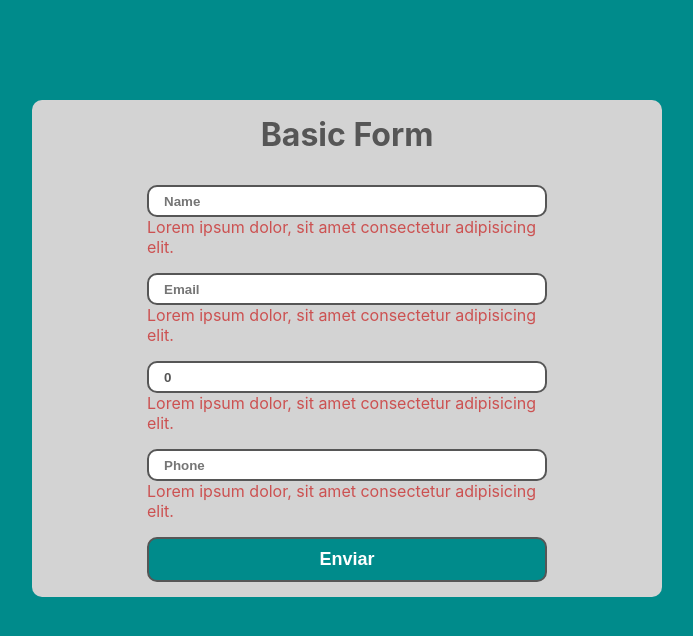
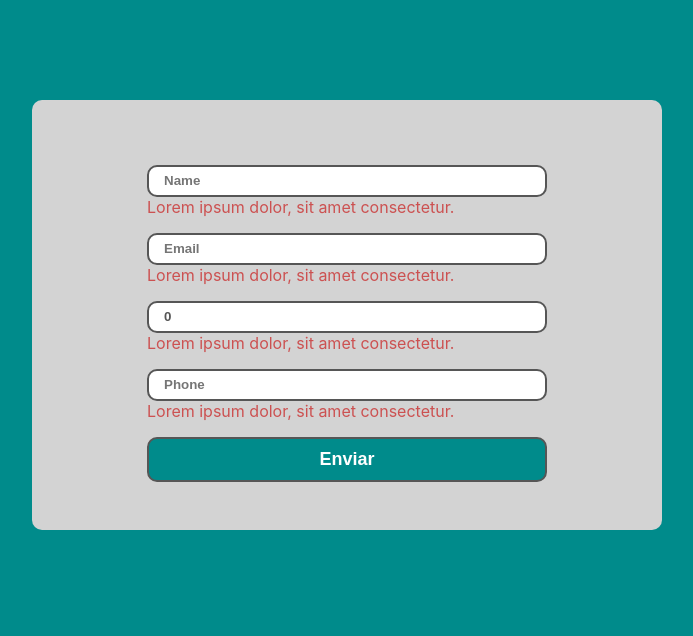
Before and after one commit to albeiromr/formik-structure, a React (Create React App) app: page / in a window 1280 px wide. Shown: the top 636 px of the page, without its empty margins (293-986 px from the left). Built offline with nearby package versions, Linux system fonts and the light colour scheme.

Commit message:
crea forma basica

```diff
--- a/src/components/basic-form/basic-form.component.tsx
+++ b/src/components/basic-form/basic-form.component.tsx
@@ -3,54 +3,48 @@ import "./basic-form.component.scss";
 import { Formik, Field, Form } from "formik";
 import { BasicFormInterface } from "../../interfaces/basic-form.interface";
 
-const BasicFormComponent = () => {
-
 const initialValues: BasicFormInterface = {
     name: "",
     email: "",
     age: 0,
-      phone: "",
-    };
+    phone: ""
+}
+
+const BasicFormComponent = () => {
 
     return (
         <div className="basic-form">
-
-            <h1 className="basic-form__title">Basic Form</h1>
-
             <Formik
-                initialValues={initialValues }
-                onSubmit={ async values => {
+                initialValues={initialValues}
+                onSubmit={ async (values) => {
                     await new Promise(resolve => console.log(values))
                 }}
             >
-
                 <Form>
 
                     <div className="basic-form__input-container">
                         <Field className="basic-form__input" id="name" name="name" placeholder="Name"/>
-                    <p className="basic-form__error-message">Lorem ipsum dolor, sit amet consectetur adipisicing elit.</p>
+                        <p className="basic-form__error-message">Lorem ipsum dolor, sit amet consectetur.</p>
                     </div>
 
                     <div className="basic-form__input-container">
                         <Field className="basic-form__input" id="email" name="email" placeholder="Email"/>
-                    <p className="basic-form__error-message">Lorem ipsum dolor, sit amet consectetur adipisicing elit.</p>
+                        <p className="basic-form__error-message">Lorem ipsum dolor, sit amet consectetur.</p>
                     </div>
 
                     <div className="basic-form__input-container">
-                    <Field className="basic-form__input" id="age" name="age" placeholder="Age"/>
-                    <p className="basic-form__error-message">Lorem ipsum dolor, sit amet consectetur adipisicing elit.</p>
+                        <Field className="basic-form__input" type="number" id="age" name="age" placeholder="Age" />
+                        <p className="basic-form__error-message">Lorem ipsum dolor, sit amet consectetur.</p>
                     </div>
 
                     <div className="basic-form__input-container">
                         <Field className="basic-form__input" id="phone" name="phone" placeholder="Phone"/>
-                    <p className="basic-form__error-message">Lorem ipsum dolor, sit amet consectetur adipisicing elit.</p>
+                        <p className="basic-form__error-message">Lorem ipsum dolor, sit amet consectetur.</p>
                     </div>
 
                     <button type="submit" className="basic-form__button">Enviar</button>
 
                 </Form>
-
-
             </Formik>
         </div>
     )
```
Lines whose indentation alone changed are shown as unchanged.
